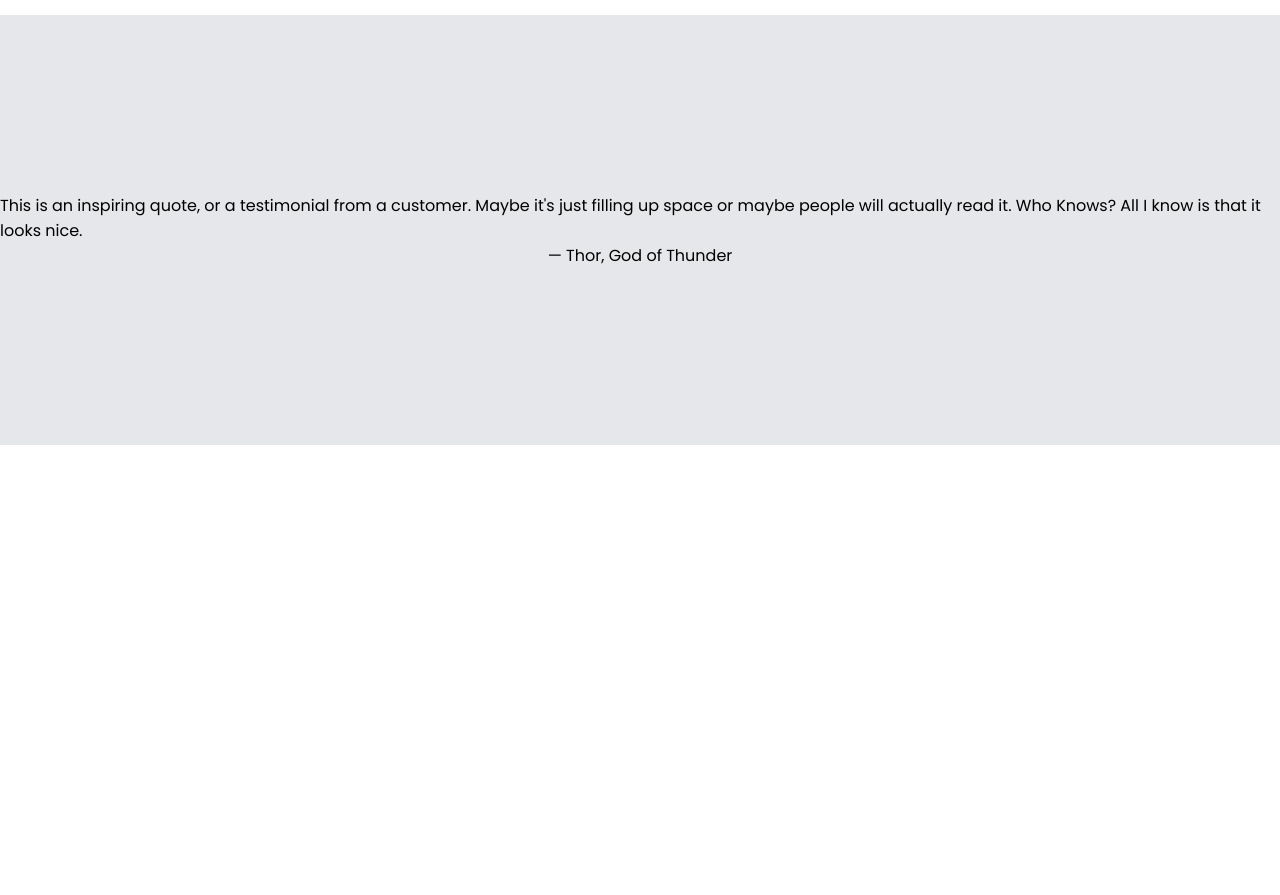
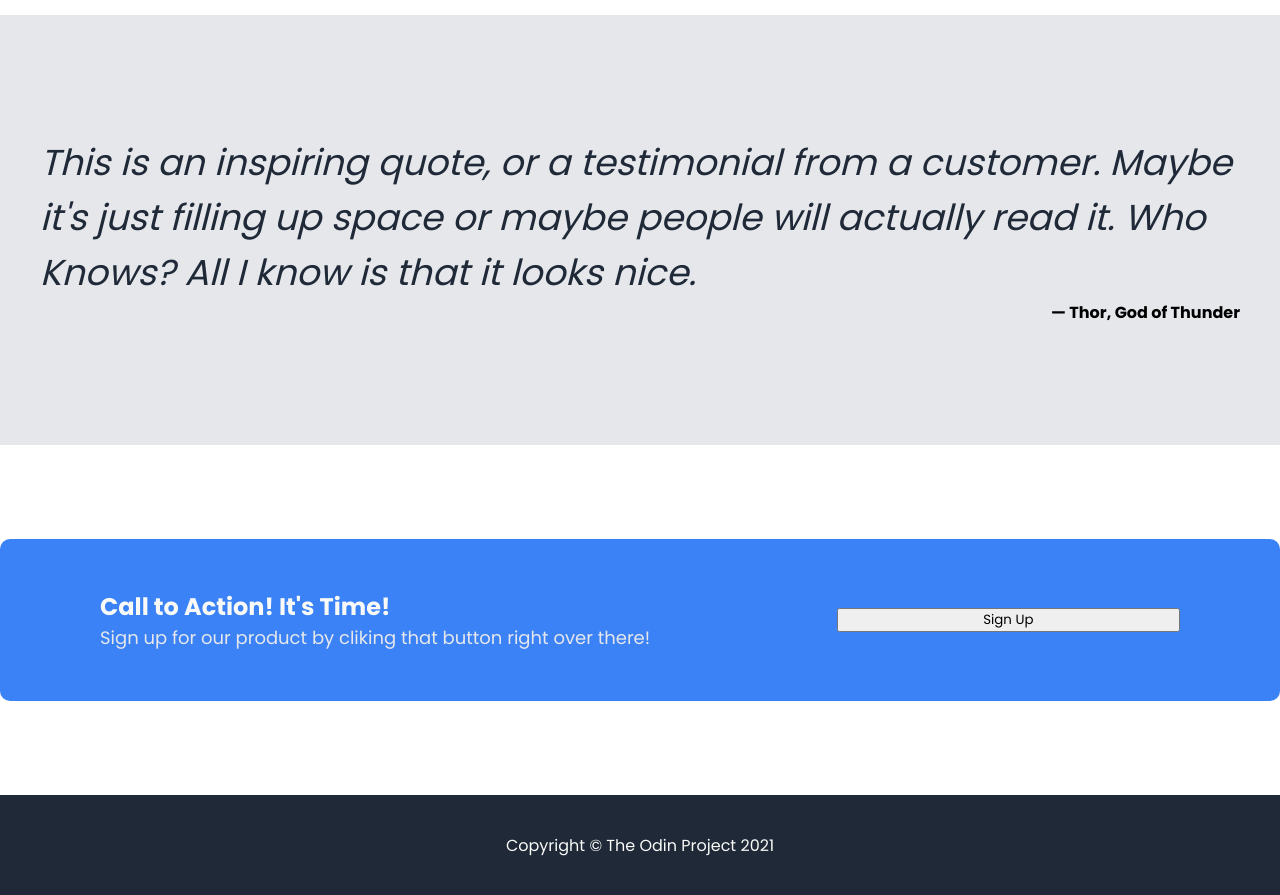
Before and after one commit to nikhil-mhaske/html-assignment, a plain HTML site: page index.html in a window 1280 px wide. Shown: the part 1020-1915 px from the top of the page. Before the commit the page ends 1465 px from the top, so only its background shows below. Drawn offline with Linux system fonts and the light colour scheme.

Commit message:
Call to Action and Footer Section Added

```diff
--- a/css/styles.css
+++ b/css/styles.css
@@ -6,6 +6,7 @@
     font-family: Poppins;
 }
 
+/*Header Section CSS*/
 .header{
     background-color: #1f2937;
     max-width: 100%;
@@ -41,7 +42,7 @@ header {
     color: #e5e7eb;
 }
 
-
+/*Hero Section CSS*/
 .section-hero{
     background-color: #1f2937;
     height: 435px;
@@ -72,7 +73,7 @@ header {
 }
 .main-text{
     font-size: 48px;
-    font-weight: bolder;
+    font-weight: extra-bold;
     color: #F9FAF8;
 }
 
@@ -85,6 +86,7 @@ header {
     max-width: 90%;
 }
 
+/*Information Section cSS*/
 .section-info{
     height: 500px;
     display: flex;
@@ -117,7 +119,7 @@ p.info {
     text-align: center;
 }
 
-
+/*Blockquote CSS*/
 .section-quote {
     height:430px;
     background-color: #e5e7eb;
@@ -126,3 +128,66 @@ p.info {
     align-items: center;
     justify-content: center;
 }
+
+blockquote{
+    color: #1f2937;
+    font-style: italic;
+    font-size: 36px;
+}
+
+.section-quote .author {
+    text-align: right;
+    font-weight: bold;
+}
+
+
+/*Call to Action CSS*/
+.section-action{
+    height: 350px;
+    display: flex;
+    align-items: center;
+    justify-content: center;
+}
+.box{
+    width: 1400px;
+    background-color: #3B82F6;
+    border-radius: 10px;
+}
+
+.grid-2-1-column{
+    grid-template-columns: 2fr 1fr;
+    padding: 50px 100px;
+    justify-content: space-between;
+}
+
+.grid-2 {
+    display: flex;
+    flex-direction: column;
+    justify-content: center;
+}
+
+.grid-2 h3{
+    font-size: 24px;
+    color: #F9FAF8;
+}
+
+.grid-2 p{
+    font-size: 18px;
+    color: #E5E7EB;
+}
+
+.grid-1 {
+    display: flex;
+    flex-direction: column;
+    justify-content: center;
+}
+
+/*Footer CSS*/
+footer{
+    height: 100px;
+    background-color: #1f2937;
+    color: #F9FAF8;
+    display: flex;
+    align-items: center;
+    justify-content: center;
+}
--- a/index.html
+++ b/index.html
@@ -31,6 +31,7 @@
 
     <!-- Main Body -->
     <main>
+        <!-- Hero Section-->
         <section class="section-hero">
             <div class="container grid grid-two-column">
 
@@ -48,7 +49,7 @@
 
             </div>
         </section>
-
+        <!--Information Section-->
         <section class="section-info">
             <div class="information">
                 <h2>Some Random Information</h2>
@@ -73,15 +74,41 @@
                 </div>
             </div>
         </section>
+        <!--Quote Section-->
+        <section class="section-quote">
+            <div class="small-container">
+                <blockquote>
+                    <p>This is an inspiring quote, or a testimonial from a customer. Maybe it's just filling up space or
+                        maybe people will actually read it. Who Knows? All I know is that it looks nice.</p>
+                </blockquote>
+                <p class="author">— Thor, God of Thunder</p>
+            </div>
+        </section>
 
-        <section class="section-quote">
-            <blockquote>
-                <p>This is an inspiring quote, or a testimonial from a customer. Maybe it's just filling up space or
-                    maybe people will actually read it. Who Knows? All I know is that it looks nice.</p>
-            </blockquote>
-            <p>— Thor, God of Thunder</p>
+        <!--Call to ACtion-->
+        <section class="section-action">
+            <div class="box">
+                <div class="grid grid-2-1-column">
+
+                    <div class="grid-2">
+                        <h3>Call to Action! It's Time!</h1>
+                            <p>Sign up for our product by cliking that button right over there!</p>
+
+                    </div>
+
+                    <div class="grid-1">
+                        <button>Sign Up</button>
+                    </div>
+
+                </div>
+            </div>
         </section>
     </main>
+
+    <!-- Footer -->
+    <footer>
+        <p>Copyright &#169 The Odin Project 2021</p>
+    </footer>
 
 
 </body>
```
